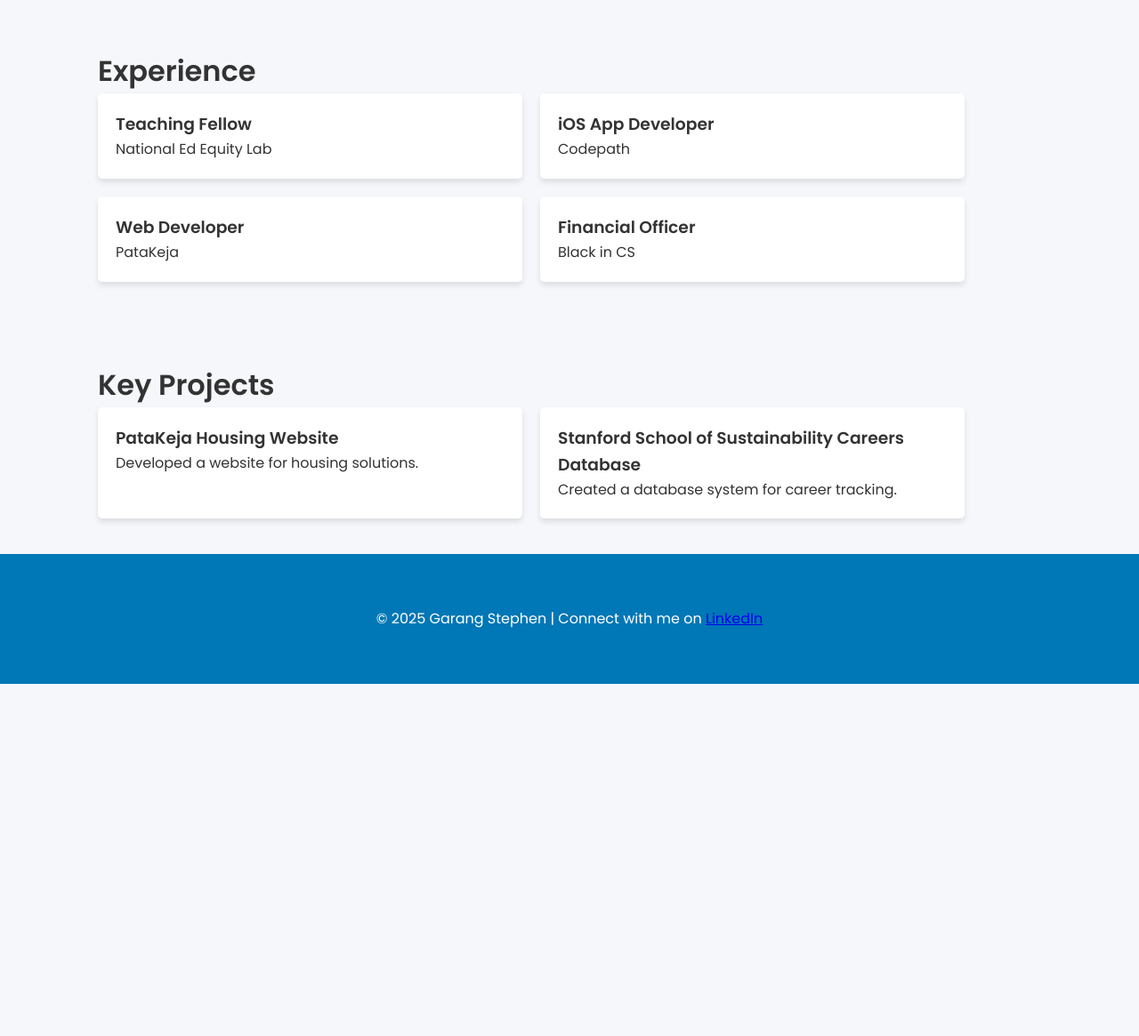
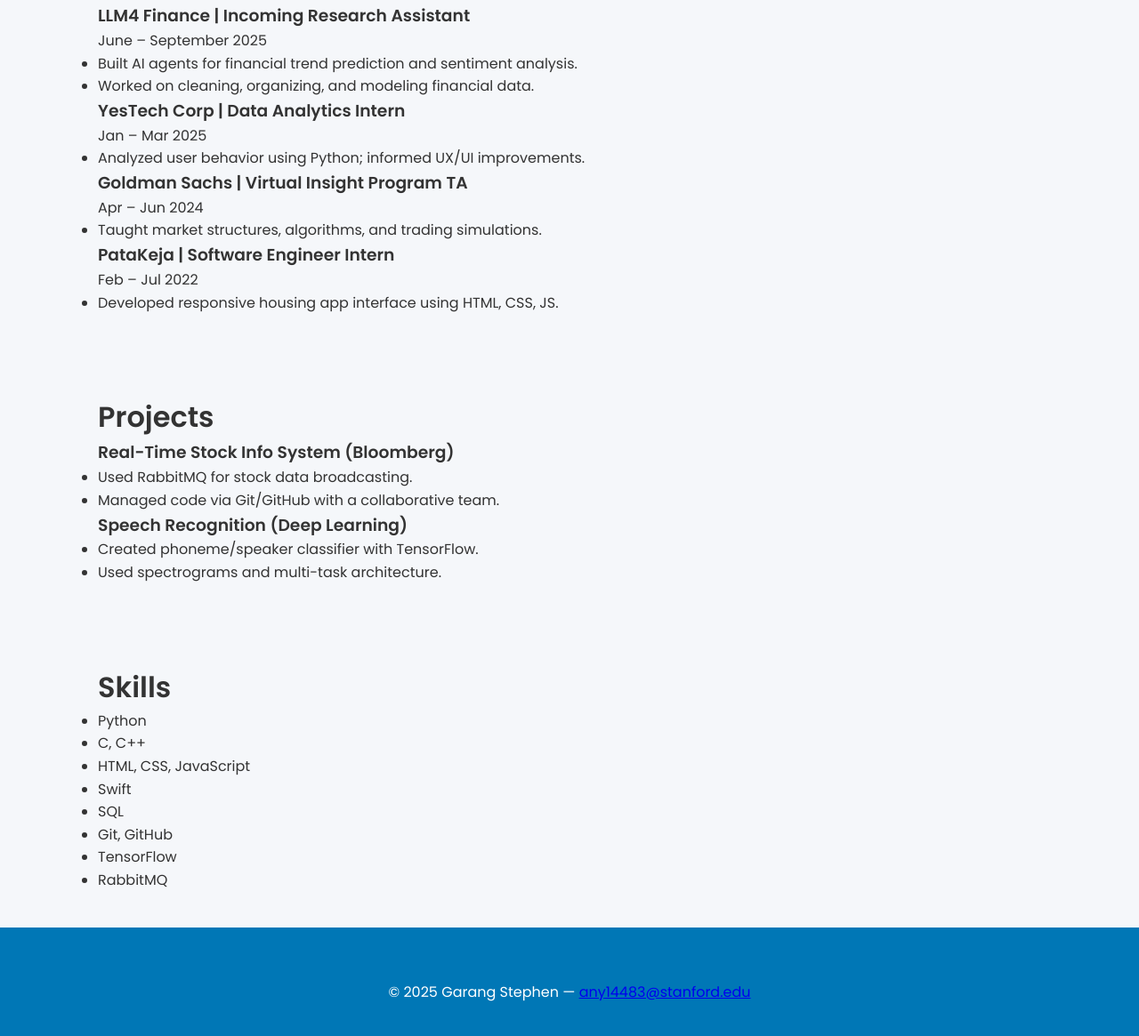
Before and after one commit to alokonyin/alokonyin.github.io, a plain HTML site: page index.html in a window 1280 px wide. Shown: the part 923-2088 px from the top of the page at 89% size. Before the commit the page ends 1692 px from the top, so only its background shows below. Drawn offline with Linux system fonts and the light colour scheme.

Commit message:
Update index.html

```diff
--- a/index.html
+++ b/index.html
@@ -1,30 +1,31 @@
 <!DOCTYPE html>
 <html lang="en">
 <head>
-    <meta charset="UTF-8">
-    <meta name="viewport" content="width=device-width, initial-scale=1.0">
+  <meta charset="UTF-8" />
+  <meta name="viewport" content="width=device-width, initial-scale=1.0"/>
   <title>Garang Stephen</title>
 
-    <!-- Font Awesome for icons -->
-    <link rel="stylesheet" href="https://cdnjs.cloudflare.com/ajax/libs/font-awesome/6.0.0/css/all.min.css">
+  <!-- Font Awesome for Icons -->
+  <link rel="stylesheet" href="https://cdnjs.cloudflare.com/ajax/libs/font-awesome/6.0.0/css/all.min.css" />
 
   <!-- Google Fonts -->
-    <link href="https://fonts.googleapis.com/css?family=Poppins:400,600&display=swap" rel="stylesheet">
+  <link href="https://fonts.googleapis.com/css?family=Poppins:400,600&display=swap" rel="stylesheet" />
 
   <!-- Custom CSS -->
-    <link rel="stylesheet" href="style.css">
+  <link rel="stylesheet" href="style.css" />
 </head>
 <body>
 
-    <!-- Navigation Menu -->
+  <!-- Navigation -->
   <header>
-        <div class="container">
+    <div class="container nav-bar">
       <h1 class="logo">Garang Stephen</h1>
       <nav>
         <ul>
           <li><a href="#about">About</a></li>
           <li><a href="#experience">Experience</a></li>
           <li><a href="#projects">Projects</a></li>
+          <li><a href="#skills">Skills</a></li>
           <li><a href="#contact">Contact</a></li>
         </ul>
       </nav>
@@ -33,15 +34,13 @@
 
   <!-- Hero Section -->
   <section id="hero">
-        <div class="container">
-            <div class="hero-content">
-                <img src="images/stephenmakuol.jpg" alt="Garang Stephen" class="profile-img">
+    <div class="container hero-content">
+      <img src="images/stephenmakuol.jpg" alt="Garang Stephen" class="profile-img" />
       <h2>Hi, I'm Garang Stephen</h2>
-                <p>A passionate <span class="highlight">Computer Science Student</span> at Stanford University with a deep interest in <span class="highlight">Finance</span> and <span class="highlight">Software Development</span>.</p>
+      <p>A <span class="highlight">Computer Science Student</span> at Stanford University passionate about <span class="highlight">Finance</span> and <span class="highlight">Software Development</span>.</p>
       <div class="social-links">
-                    <a href="https://www.linkedin.com/in/garang-stephen-a79256236/" target="_blank" class="fa-brands fa-linkedin"></a>
-                    <a href="https://github.com/alokonyin" target="_blank" class="fa-brands fa-github"></a>
-                </div>
+        <a href="https://www.linkedin.com/in/garang-stephen-a79256236/" target="_blank" class="fab fa-linkedin"></a>
+        <a href="https://github.com/alokonyin" target="_blank" class="fab fa-github"></a>
       </div>
     </div>
   </section>
@@ -50,13 +49,7 @@
   <section id="about">
     <div class="container">
       <h2>About Me</h2>
-            <p>Hi, I’m Garang Stephen, a junior at Stanford University majoring in Computer Science. My passion lies in software engineering, backend systems, and scalable applications. I love building efficient, well-architected software solutions and am particularly interested in systems design, distributed computing, and AI-driven applications.
-
-I have hands-on experience in full-stack web development, iOS app development, and software engineering principles through internships, academic projects, and personal initiatives. I’m currently looking for Software Engineering roles where I can contribute, learn, and grow.
-
-Beyond tech, I’m passionate about finance, military technology, and aviation, often reading about cutting-edge advancements in these fields. I also believe in giving back—through mentorship, teaching, and community involvement.
-
-Let’s connect and create something impactful together!</p>
+      <p>I’m a junior at Stanford majoring in Computer Science. My interests lie in AI, finance, and software engineering. I’ve worked across full-stack development, mobile apps, and distributed systems. I also enjoy military tech and aviation, and I’m passionate about using tech for equity and education.</p>
     </div>
   </section>
 
@@ -64,48 +57,43 @@ Let’s connect and create something impactful together!</p>
   <section id="experience">
     <div class="container">
       <h2>Experience</h2>
-            <div class="experience-list">
-                <div class="experience-card">
-                    <h3>Teaching Fellow</h3>
-                    <p>National Ed Equity Lab</p>
-                </div>
-                <div class="experience-card">
-                    <h3>iOS App Developer</h3>
-                    <p>Codepath</p>
-                </div>
-                <div class="experience-card">
-                    <h3>Web Developer</h3>
-                    <p>PataKeja</p>
-                </div>
-                <div class="experience-card">
-                    <h3>Financial Officer</h3>
-                    <p>Black in CS</p>
-                </div>
-            </div>
+      <div class="card"><h3>LLM4 Finance | Incoming Research Assistant</h3><p>June – September 2025</p><ul><li>Built AI agents for financial trend prediction and sentiment analysis.</li><li>Worked on cleaning, organizing, and modeling financial data.</li></ul></div>
+      <div class="card"><h3>YesTech Corp | Data Analytics Intern</h3><p>Jan – Mar 2025</p><ul><li>Analyzed user behavior using Python; informed UX/UI improvements.</li></ul></div>
+      <div class="card"><h3>Goldman Sachs | Virtual Insight Program TA</h3><p>Apr – Jun 2024</p><ul><li>Taught market structures, algorithms, and trading simulations.</li></ul></div>
+      <div class="card"><h3>PataKeja | Software Engineer Intern</h3><p>Feb – Jul 2022</p><ul><li>Developed responsive housing app interface using HTML, CSS, JS.</li></ul></div>
     </div>
   </section>
 
   <!-- Projects Section -->
   <section id="projects">
     <div class="container">
-            <h2>Key Projects</h2>
-            <div class="projects-list">
-                <div class="project-card">
-                    <h3>PataKeja Housing Website</h3>
-                    <p>Developed a website for housing solutions.</p>
-                </div>
-                <div class="project-card">
-                    <h3>Stanford School of Sustainability Careers Database</h3>
-                    <p>Created a database system for career tracking.</p>
-                </div>
-            </div>
+      <h2>Projects</h2>
+      <div class="card"><h3>Real-Time Stock Info System (Bloomberg)</h3><ul><li>Used RabbitMQ for stock data broadcasting.</li><li>Managed code via Git/GitHub with a collaborative team.</li></ul></div>
+      <div class="card"><h3>Speech Recognition (Deep Learning)</h3><ul><li>Created phoneme/speaker classifier with TensorFlow.</li><li>Used spectrograms and multi-task architecture.</li></ul></div>
     </div>
   </section>
 
-    <!-- Footer Section -->
+  <!-- Skills Section -->
+  <section id="skills">
+    <div class="container">
+      <h2>Skills</h2>
+      <ul class="skills-list">
+        <li>Python</li>
+        <li>C, C++</li>
+        <li>HTML, CSS, JavaScript</li>
+        <li>Swift</li>
+        <li>SQL</li>
+        <li>Git, GitHub</li>
+        <li>TensorFlow</li>
+        <li>RabbitMQ</li>
+      </ul>
+    </div>
+  </section>
+
+  <!-- Footer -->
   <footer id="contact">
     <div class="container">
-            <p>© 2025 Garang Stephen | Connect with me on <a href="https://www.linkedin.com/in/garang-stephen-a79256236/" target="_blank">LinkedIn</a></p>
+      <p>&copy; 2025 Garang Stephen — <a href="mailto:any14483@stanford.edu">any14483@stanford.edu</a></p>
     </div>
   </footer>
 
```
Lines whose indentation alone changed are shown as unchanged.
